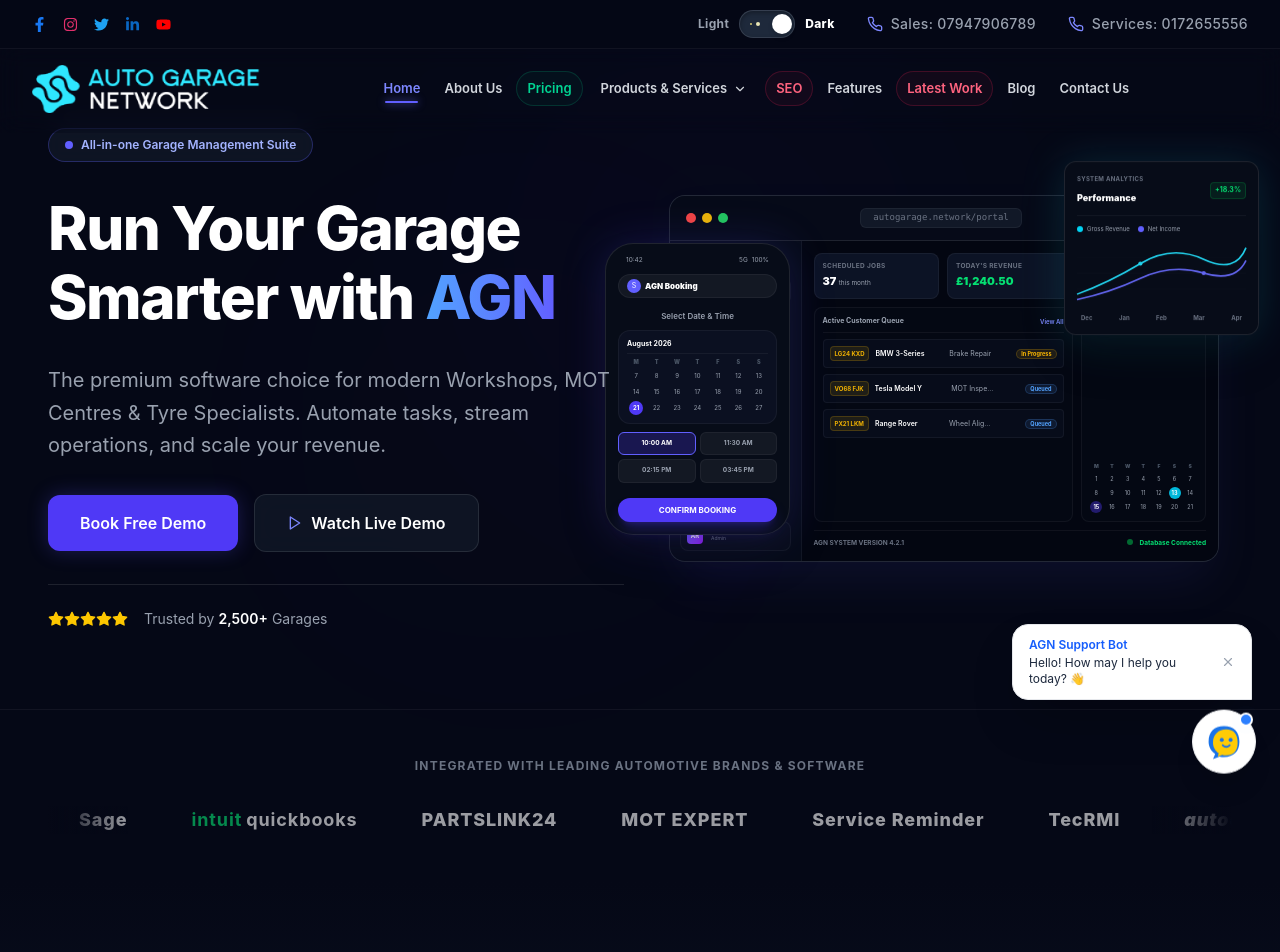
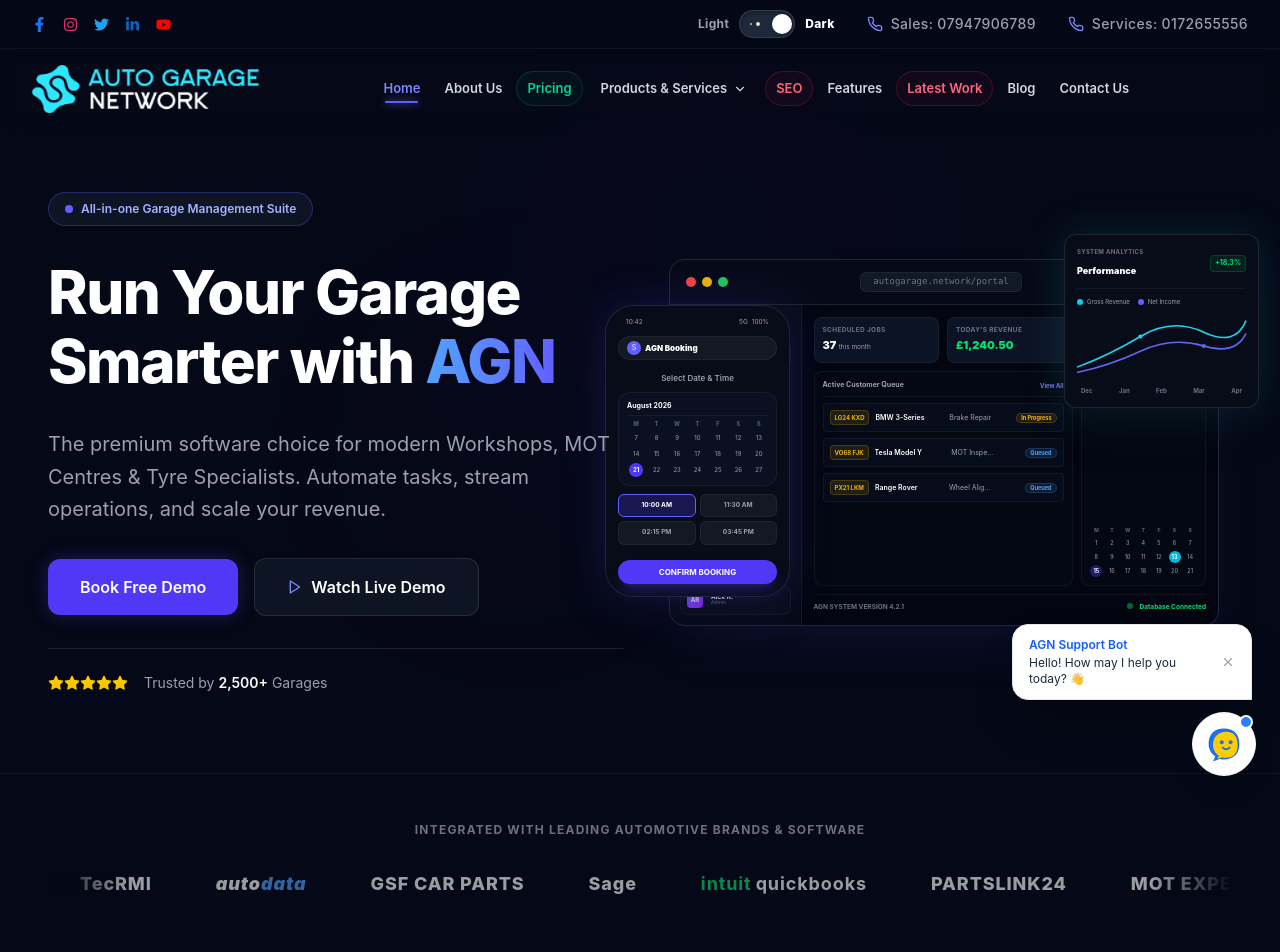
Before and after one commit to Ashutosh1702/Auto-Generate-Network, a React (Vite) app in the folder frontned/: page / in a window 1280 px wide. Shown: the top 952 px of the page. Built offline with nearby package versions, Linux system fonts and the light colour scheme.

Commit message:
Updated code

```diff
--- a/frontned/package.json
+++ b/frontned/package.json
@@ -17,6 +17,7 @@
     "react": "^19.2.6",
     "react-countup": "^6.5.3",
     "react-dom": "^19.2.6",
+    "react-helmet-async": "^3.0.0",
     "react-icons": "^5.6.0",
     "react-intersection-observer": "^10.0.3",
     "react-router-dom": "^7.17.0",
--- a/frontned/src/App.jsx
+++ b/frontned/src/App.jsx
@@ -1,5 +1,6 @@
 import React, { useEffect, lazy, Suspense } from "react";
 import { BrowserRouter, Routes, Route, useLocation } from "react-router-dom";
+import { MotionConfig } from "framer-motion";
 import Home from "./pages/Home.jsx";
 import PageTransition from "./components/PageTransition.jsx";
 
@@ -192,7 +193,9 @@
   return (
     <BrowserRouter>
       <ScrollToTop />
-      <AnimatedRoutes />
+      <MotionConfig reducedMotion="always">
+        <AnimatedRoutes />
+      </MotionConfig>
     </BrowserRouter>
   );
 };
--- a/frontned/src/components/HeroSection.jsx
+++ b/frontned/src/components/HeroSection.jsx
@@ -264,7 +264,7 @@
   }, []);
 
   return (
-    <section className="relative pt-24 pb-16 md:pt-32 md:pb-20 px-6 md:px-12 max-w-7xl mx-auto overflow-visible min-h-[80vh] flex items-center">
+    <section className="relative pt-36 pb-16 md:pt-44 lg:pt-48 md:pb-20 px-6 md:px-12 max-w-7xl mx-auto overflow-visible min-h-[80vh] flex items-center">
       <style>{`.three-d{perspective:1200px;transform-style:preserve-3d;transition:transform .4s ease;}
 .three-d:hover{transform:rotateX(2deg) rotateY(-2deg) scale(1.01);}`}</style>
 
--- a/frontned/src/index.css
+++ b/frontned/src/index.css
@@ -2,6 +2,8 @@
 
 html {
   scroll-behavior: smooth;
+  scrollbar-color: rgba(99, 102, 241, 0.75) #050816;
+  scrollbar-width: auto;
 }
 
 html, body, #root {
@@ -15,19 +17,19 @@
 
 /* Premium Custom Scrollbar */
 ::-webkit-scrollbar {
-  width: 8px;
-  height: 8px;
+  width: 10px;
+  height: 10px;
 }
 ::-webkit-scrollbar-track {
   background: #050816;
 }
 ::-webkit-scrollbar-thumb {
-  background: rgba(99, 102, 241, 0.25);
+  background: rgba(99, 102, 241, 0.75);
   border-radius: 9999px;
   border: 2px solid #050816;
 }
 ::-webkit-scrollbar-thumb:hover {
-  background: rgba(99, 102, 241, 0.6);
+  background: rgba(99, 102, 241, 0.95);
 }
 
 
--- a/frontned/src/pages/Home.jsx
+++ b/frontned/src/pages/Home.jsx
@@ -1,101 +1,41 @@
-import React, { lazy, Suspense } from "react";
+import React from "react";
+import { MotionConfig } from "framer-motion";
 import Navbar from "../components/Navbar.jsx";
 import HeroSection from "../components/HeroSection.jsx";
-import LazySection from "../components/LazySection.jsx";
-
-// Lazy loaded below-the-fold sections
-const PartnerLogos = lazy(() => import("../components/PartnerLogos.jsx"));
-const StatsSection = lazy(() => import("../components/StatsSection.jsx"));
-const FeaturesSection = lazy(() => import("../components/FeaturesSection.jsx"));
-const DashboardSection = lazy(() => import("../components/DashboardSection.jsx"));
-const WebsiteSolutions = lazy(() => import("../components/WebsiteSolutions.jsx"));
-const MOTDiary = lazy(() => import("../components/MOTDiary.jsx"));
-const SEOSection = lazy(() => import("../components/SEOSection.jsx"));
-const MobileAppSection = lazy(() => import("../components/MobileAppSection.jsx"));
-const PricingSection = lazy(() => import("../components/PricingSection.jsx"));
-const TestimonialsSection = lazy(() => import("../components/TestimonialsSection.jsx"));
-const BlogSection = lazy(() => import("../components/BlogSection.jsx"));
-const Footer = lazy(() => import("../components/Footer.jsx"));
+import PartnerLogos from "../components/PartnerLogos.jsx";
+import StatsSection from "../components/StatsSection.jsx";
+import FeaturesSection from "../components/FeaturesSection.jsx";
+import DashboardSection from "../components/DashboardSection.jsx";
+import WebsiteSolutions from "../components/WebsiteSolutions.jsx";
+import MOTDiary from "../components/MOTDiary.jsx";
+import SEOSection from "../components/SEOSection.jsx";
+import MobileAppSection from "../components/MobileAppSection.jsx";
+import PricingSection from "../components/PricingSection.jsx";
+import TestimonialsSection from "../components/TestimonialsSection.jsx";
+import BlogSection from "../components/BlogSection.jsx";
+import Footer from "../components/Footer.jsx";
 
 const Home = () => {
   return (
     <div className="min-h-screen flex flex-col font-sans bg-[#050816] text-white">
       <Navbar />
+      <MotionConfig reducedMotion="always">
         <main className="flex-grow home-main">
           <HeroSection />
-
-        <LazySection height="120px">
-          <Suspense fallback={<div style={{ minHeight: "120px" }} />}>
           <PartnerLogos />
-          </Suspense>
-        </LazySection>
-
-        <LazySection height="350px">
-          <Suspense fallback={<div style={{ minHeight: "350px" }} />}>
           <StatsSection />
-          </Suspense>
-        </LazySection>
-
-        <LazySection height="600px">
-          <Suspense fallback={<div style={{ minHeight: "600px" }} />}>
           <FeaturesSection />
-          </Suspense>
-        </LazySection>
-
-        <LazySection height="700px">
-          <Suspense fallback={<div style={{ minHeight: "700px" }} />}>
           <DashboardSection />
-          </Suspense>
-        </LazySection>
-
-        <LazySection height="600px">
-          <Suspense fallback={<div style={{ minHeight: "600px" }} />}>
           <WebsiteSolutions />
-          </Suspense>
-        </LazySection>
-
-        <LazySection height="600px">
-          <Suspense fallback={<div style={{ minHeight: "600px" }} />}>
           <MOTDiary />
-          </Suspense>
-        </LazySection>
-
-        <LazySection height="600px">
-          <Suspense fallback={<div style={{ minHeight: "600px" }} />}>
           <SEOSection />
-          </Suspense>
-        </LazySection>
-
-        <LazySection height="600px">
-          <Suspense fallback={<div style={{ minHeight: "600px" }} />}>
           <MobileAppSection />
-          </Suspense>
-        </LazySection>
-
-        <LazySection height="700px">
-          <Suspense fallback={<div style={{ minHeight: "700px" }} />}>
           <PricingSection />
-          </Suspense>
-        </LazySection>
-
-        <LazySection height="400px">
-          <Suspense fallback={<div style={{ minHeight: "400px" }} />}>
           <TestimonialsSection />
-          </Suspense>
-        </LazySection>
-
-        <LazySection height="500px">
-          <Suspense fallback={<div style={{ minHeight: "500px" }} />}>
           <BlogSection limit={3} />
-          </Suspense>
-        </LazySection>
         </main>
-
-      <LazySection height="400px">
-        <Suspense fallback={<div style={{ minHeight: "400px" }} />}>
+      </MotionConfig>
       <Footer />
-        </Suspense>
-      </LazySection>
     </div>
   );
 };
```
Also changed, not shown: 1 other file (tests, documents, lock files or other folders). Lines whose indentation alone changed are shown as unchanged.
